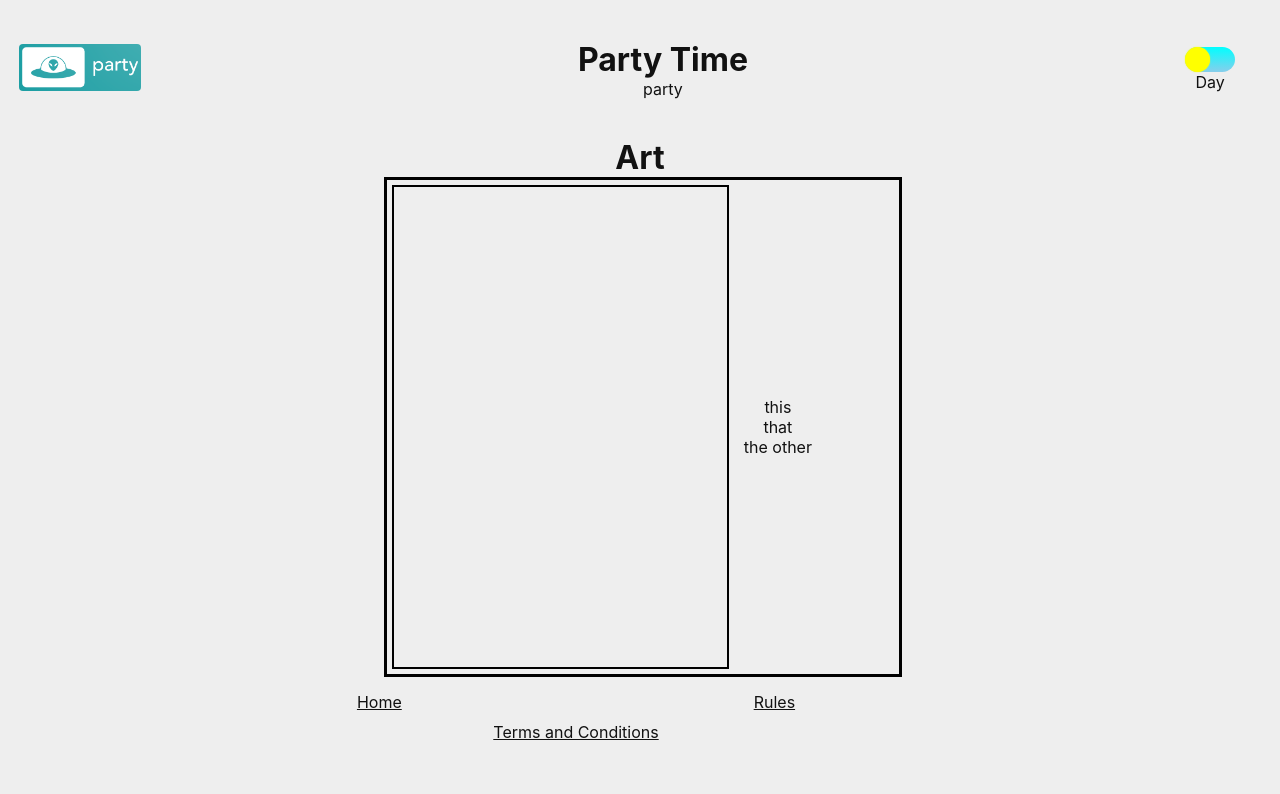
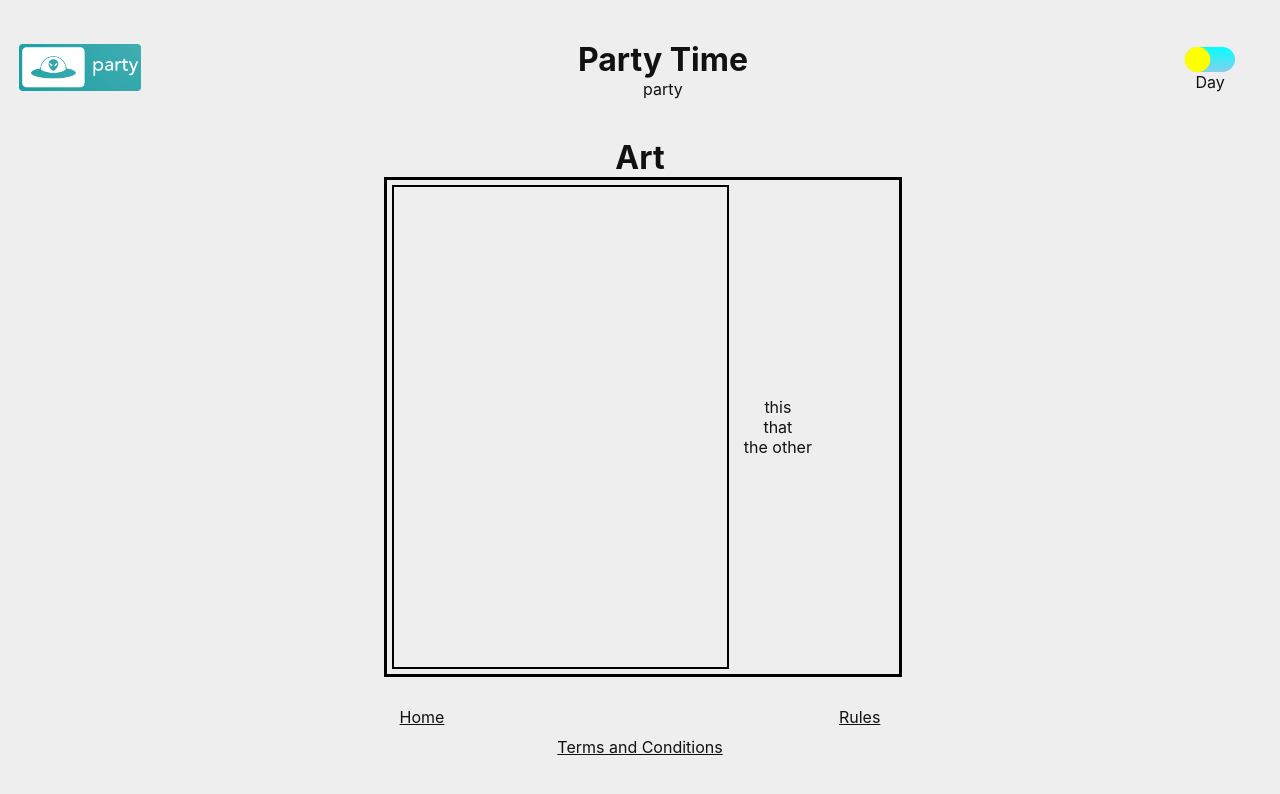
Before and after one commit to phellwege/ThePartyTime, a React (Create React App) app in the folder client/: page /Paint in a window 1280 px wide. Shown: the top 794 px of the page. Built offline with nearby package versions, Linux system fonts and the light colour scheme; a web font is replaced by a local one.

Commit message:
Footer Fix

```diff
--- a/client/src/Main.css
+++ b/client/src/Main.css
@@ -19,9 +19,9 @@
     display: flex;
     justify-content: space-evenly;
     flex-direction: column;
-    width: 90%;
+    width: 100%;
     bottom: 0;
-    margin-top: 10px;
+    margin-top: 25px;
     z-index: 1;
 }
 #footer_links {
```
